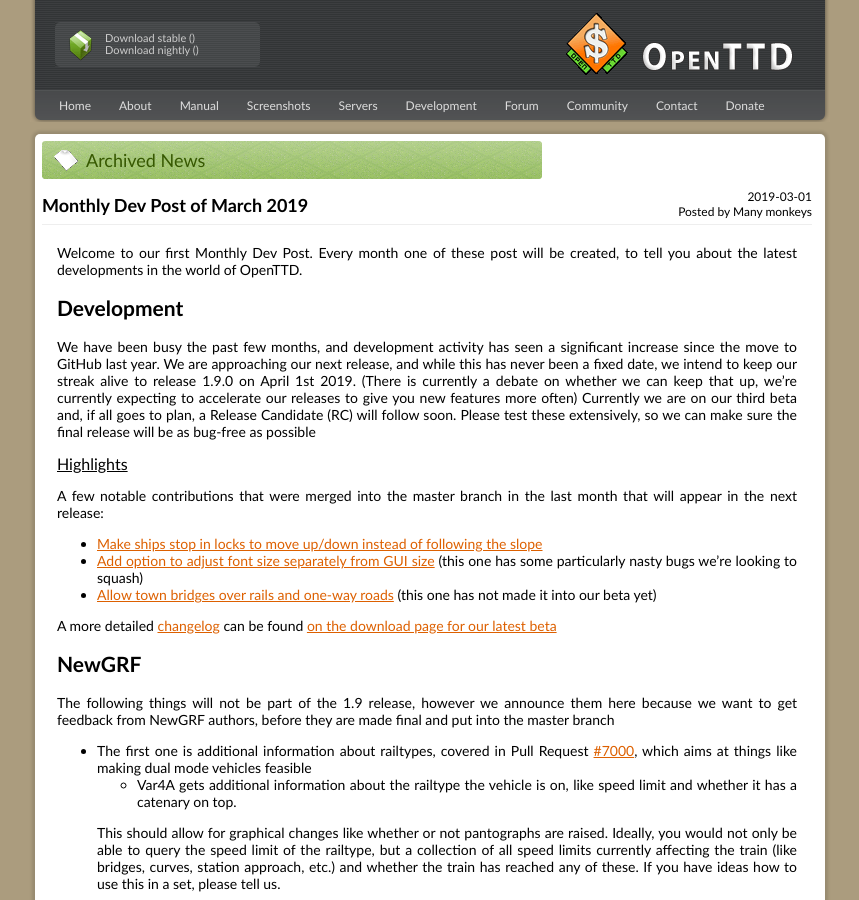
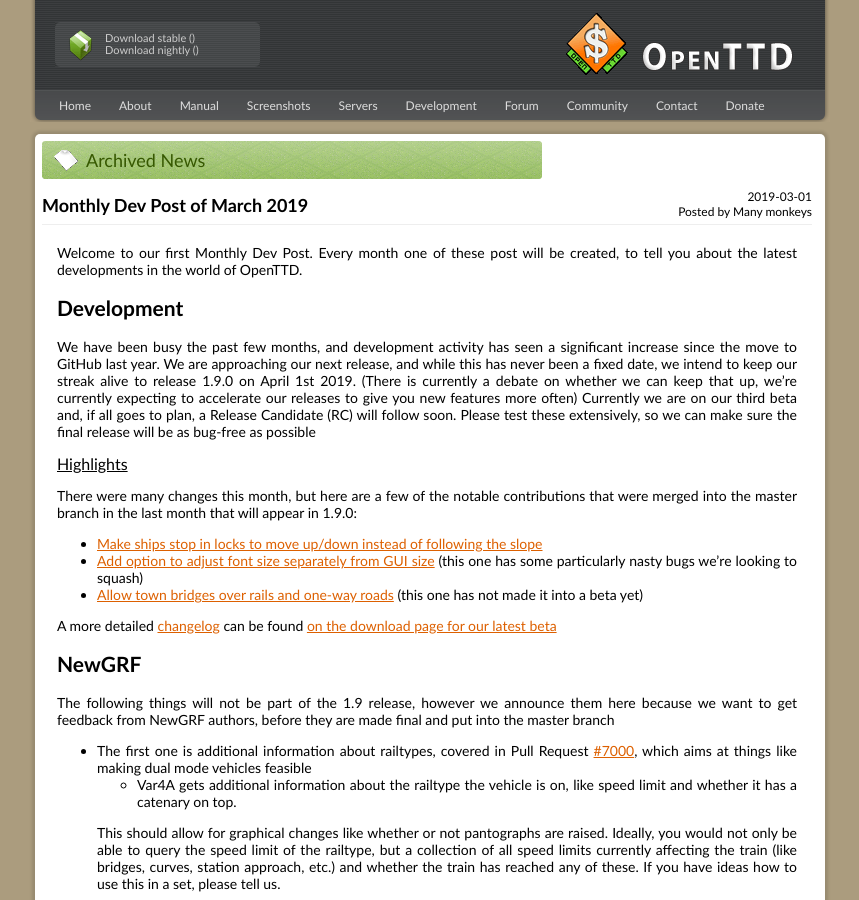
Before and after one commit to OpenTTD/website, a Jekyll site: the page built from _posts/2019-03-01-monthly-dev-post.md, in a window 1280 px wide and 900 px high. Shown: the whole window, without its empty margins (210-1069 px from the left). Built offline with Jekyll 4.4.1, drawn with Linux system fonts in a browser that asks for light colours.

Commit message:
Update 2019-03-01-monthly-dev-post.md

```diff
--- a/_posts/2019-03-01-monthly-dev-post.md
+++ b/_posts/2019-03-01-monthly-dev-post.md
@@ -16,11 +16,11 @@
 
 ### Highlights
 
-A few notable contributions that were merged into the master branch in the last month that will appear in the next release:
+There were many changes this month, but here are a few of the notable contributions that were merged into the master branch in the last month that will appear in 1.9.0:
 * [Make ships stop in locks to move up/down instead of following the slope](https://github.com/OpenTTD/OpenTTD/pull/7150)
 * [Add option to adjust font size separately from GUI size](https://github.com/OpenTTD/OpenTTD/pull/7003)
 (this one has some particularly nasty bugs we're looking to squash)
-* [Allow town bridges over rails and one-way roads](https://github.com/OpenTTD/OpenTTD/pull/7291) (this one has not made it into our beta yet)
+* [Allow town bridges over rails and one-way roads](https://github.com/OpenTTD/OpenTTD/pull/7291) (this one has not made it into a beta yet)
 
 A more detailed [changelog](https://proxy.binaries.openttd.org/openttd-releases/1.9.0-beta3/changelog.txt) can be found [on the download page for our latest beta](https://www.openttd.org/downloads/openttd-releases/testing.html)
 
```
